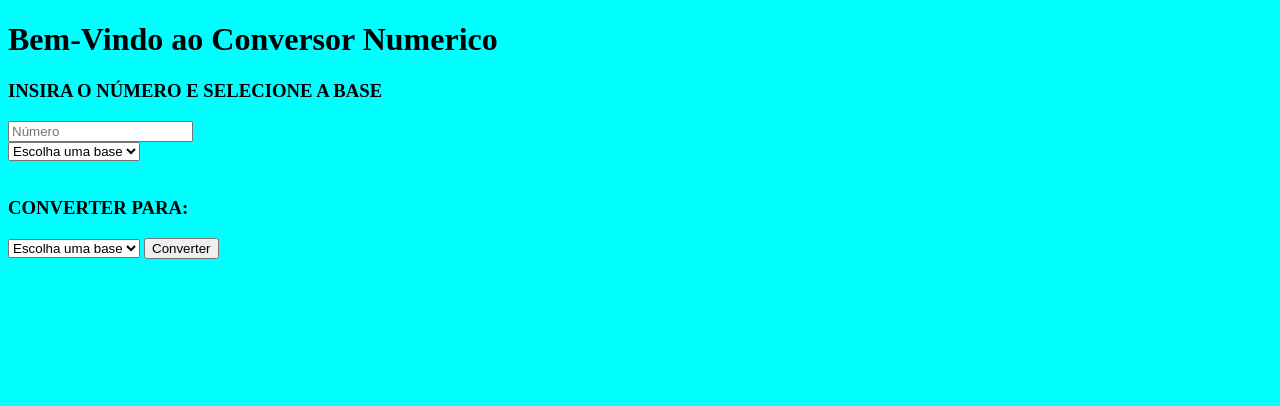
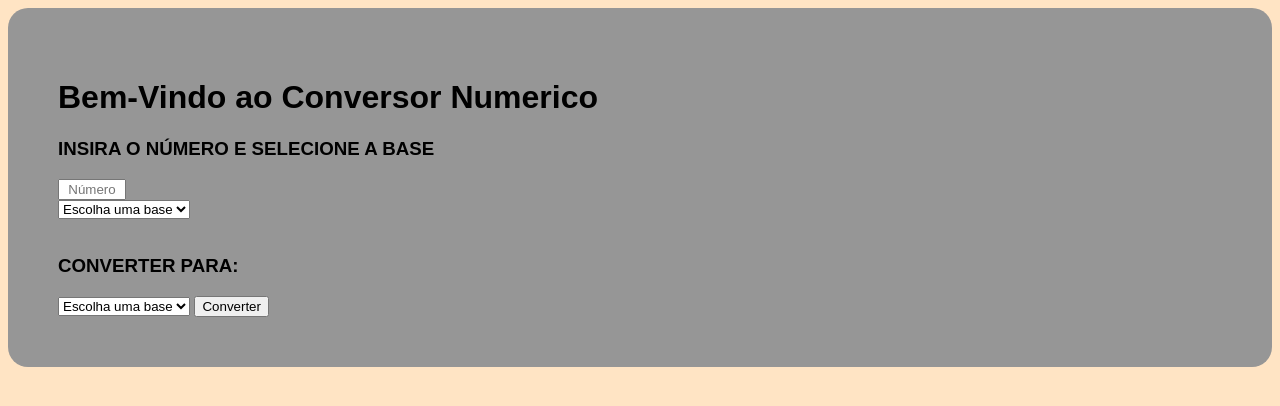
Before and after one commit to LucasDev-end/conversor_de_bases, a plain HTML site: page calculadoranumerica.html in a window 1280 px wide. Drawn offline with Linux system fonts and the light colour scheme.

Commit message:
Versão 3.0

```diff
--- a/calculadoranumerica.html
+++ b/calculadoranumerica.html
@@ -39,9 +39,6 @@
         <div style="display: none; background-color: #dcdcdc; border-radius: 5px; padding: 5px; color: rgb(5, 5, 5); width: 60%; height: 50px; font-weight: 500;" id="demo4"></div>
     </div>
 
-
-
-
 <script>
 
 function converter() {
@@ -82,3 +79,24 @@ document.bgColor = "#00ffff";
 
 
 </script></body></html>
+
+
+<style>
+    body{
+    font-family: Arial, Helvetica, sans-serif;
+    background-color: bisque;
+}
+#div_principal{
+    background-color: rgb(150, 150, 150);
+    padding: 50px;
+    border-radius: 20px;
+}
+#ipt_num{
+    width: 60px;
+    text-align: center;
+}
+#ipt_base{
+    width: 30px;
+    text-align: center;
+}
+</style>
```
Also changed, not shown: images.jfif (added).
